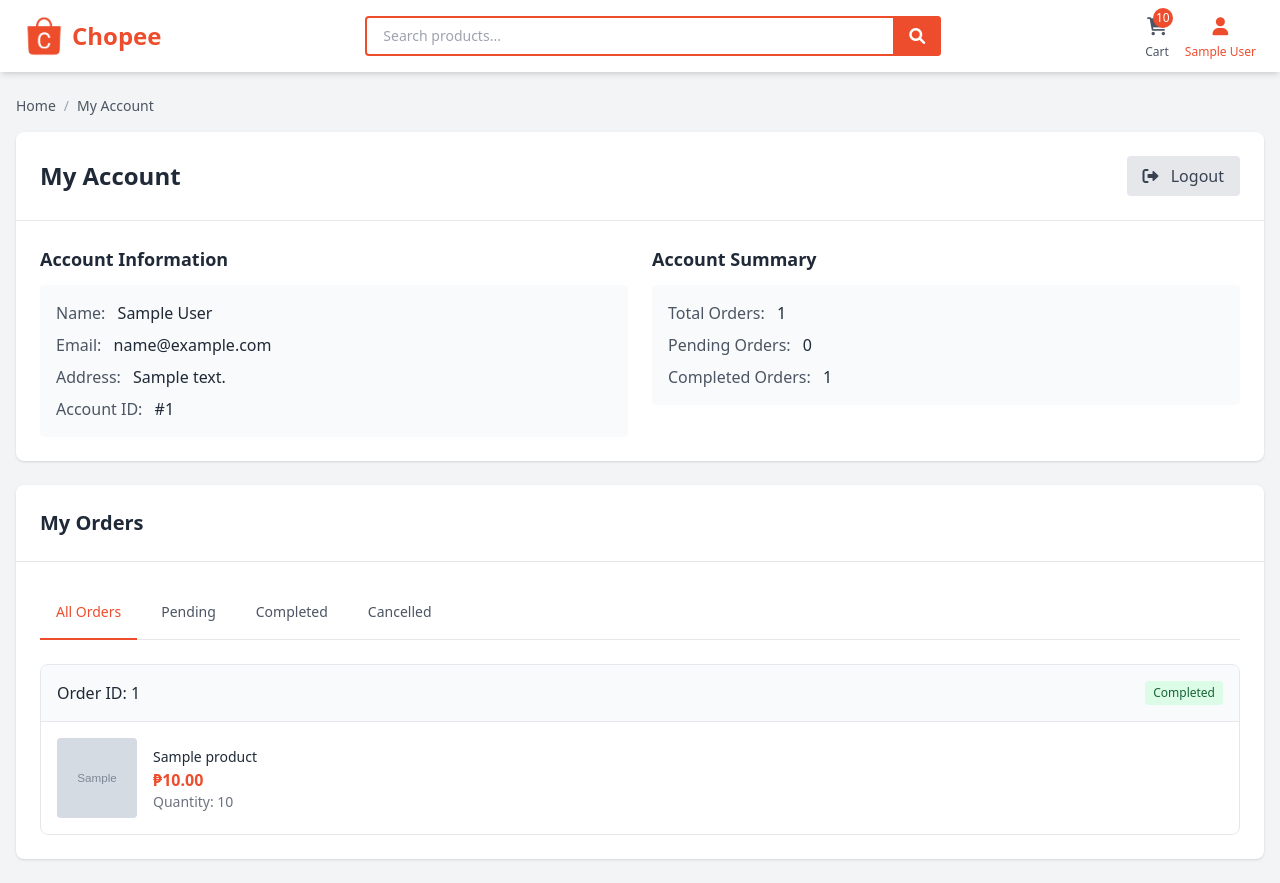
After one commit to ZyrusAlvez/Web-System-Midterm, a PHP site: page /user/account.php in a window 1280 px wide. The commit adds this page. Run offline with PHP 8.4, Linux system fonts and the light colour scheme; the visitor is signed in with stand-in values (Sample User, id 1); tables that the repository leaves empty or names only in its code hold one stand-in row (values such as "Sample post"); grey boxes marked "Sample" are stand-in pictures; some libraries are stand-ins or nearby versions.

Commit message:
account page functionality

```diff
--- /dev/null
+++ b/user/account.php
@@ -0,0 +1,509 @@
+<?php
+session_start();
+include("../connections.php");
+
+if (!isset($connections)) {
+    die("Database connection error.");
+}
+
+// Check if user is logged in
+if (!isset($_SESSION['user_id'])) {
+    header("Location: login.php");
+    exit;
+}
+
+$user_id = $_SESSION['user_id'];
+$user_name = $_SESSION['name'];
+
+// Handle logout
+if (isset($_POST['action']) && $_POST['action'] === 'logout') {
+    session_destroy();
+    header("Location: ../index.php");
+    exit;
+}
+
+// Handle order cancel action
+if (isset($_POST['action']) && $_POST['action'] === 'cancel_order' && isset($_POST['order_id'])) {
+    $order_id = $_POST['order_id'];
+
+    // Update order status to cancelled
+    $cancel_query = "UPDATE orders SET status = 'cancelled' WHERE order_id = ? AND user_id = ? AND status = 'pending'";
+    $stmt = $connections->prepare($cancel_query);
+    $stmt->bind_param("ii", $order_id, $user_id);
+
+    if ($stmt->execute()) {
+        // Set success message
+        $_SESSION['toast_message'] = 'Order successfully cancelled.';
+    } else {
+        $_SESSION['toast_message'] = 'Failed to cancel order. Please try again.';
+    }
+
+    // Redirect to refresh the page
+    header("Location: account.php");
+    exit;
+}
+
+// Handle re-order action
+if (isset($_POST['action']) && $_POST['action'] === 'reorder' && isset($_POST['order_id'])) {
+    $order_id = $_POST['order_id'];
+
+    // Update order status to pending
+    $reorder_query = "UPDATE orders SET status = 'pending' WHERE order_id = ? AND user_id = ? AND status = 'cancelled'";
+    $stmt = $connections->prepare($reorder_query);
+    $stmt->bind_param("ii", $order_id, $user_id);
+
+    if ($stmt->execute()) {
+        // Set success message
+        $_SESSION['toast_message'] = 'Order successfully placed again.';
+    } else {
+        $_SESSION['toast_message'] = 'Failed to re-order. Please try again.';
+    }
+
+    // Redirect to refresh the page
+    header("Location: account.php");
+    exit;
+}
+
+// Fetch user details
+$user_query = "SELECT * FROM users WHERE id = ?";
+$stmt = $connections->prepare($user_query);
+$stmt->bind_param("i", $user_id);
+$stmt->execute();
+$user_result = $stmt->get_result();
+$user = $user_result->fetch_assoc();
+
+// Fetch user's orders with product details
+$orders_query = "SELECT o.*, o.quantity, p.name as product_name, p.price, p.image FROM orders o
+                JOIN products p ON o.product_id = p.id
+                WHERE o.user_id = ?
+                ORDER BY o.order_id DESC";
+$stmt = $connections->prepare($orders_query);
+$stmt->bind_param("i", $user_id);
+$stmt->execute();
+$orders_result = $stmt->get_result();
+$orders = [];
+
+while ($order = $orders_result->fetch_assoc()) {
+    $orders[] = $order;
+}
+
+// Group orders by status
+$pending_orders = array_filter($orders, function($order) { return $order['status'] === 'pending'; });
+$completed_orders = array_filter($orders, function($order) { return $order['status'] === 'completed'; });
+$cancelled_orders = array_filter($orders, function($order) { return $order['status'] === 'cancelled'; });
+
+// Fetch user's cart items count
+$cart_count = 0;
+$cart_query = "SELECT SUM(quantity) as total FROM cart WHERE user_id = ?";
+$stmt = $connections->prepare($cart_query);
+$stmt->bind_param("i", $user_id);
+$stmt->execute();
+$cart_result = $stmt->get_result();
+$cart_data = $cart_result->fetch_assoc();
+if ($cart_data && $cart_data['total']) {
+    $cart_count = $cart_data['total'];
+}
+?>
+
+<!DOCTYPE html>
+<html lang="en">
+<head>
+  <meta charset="UTF-8">
+  <meta name="viewport" content="width=device-width, initial-scale=1.0">
+  <title>My Account | Chopee</title>
+  <link href="https://cdnjs.cloudflare.com/ajax/libs/font-awesome/6.0.0/css/all.min.css" rel="stylesheet">
+  <script src="https://cdn.tailwindcss.com"></script>
+  <script>
+    tailwind.config = {
+      theme: {
+        extend: {
+          colors: {
+            'chopee': {
+              '50': '#fff0eb',
+              '100': '#ffdfd3',
+              '500': '#ee4d2d',
+              '600': '#d23f21',
+            }
+          }
+        }
+      }
+    }
+  </script>
+</head>
+<body class="bg-gray-100 text-gray-800 font-sans m-0 p-0">
+  <!-- Header -->
+  <header class="bg-white shadow-md py-3 px-6 sticky top-0 z-50">
+    <div class="max-w-7xl mx-auto flex justify-between items-center flex-col md:flex-row">
+      <div class="flex items-center justify-center mb-3 md:mb-0">
+        <a href="index.php" class="flex items-center no-underline">
+          <img src="../assets/logo_no_bg.webp" alt="Chopee" class="w-10 h-10">
+          <span class="text-chopee-500 font-semibold text-2xl ml-2">Chopee</span>
+        </a>
+      </div>
+
+      <div class="flex-1 max-w-xl mx-0 md:mx-6 relative w-full">
+        <form action="index.php" method="GET" class="w-full">
+          <input type="text" name="search" class="w-full px-4 py-2 rounded border-2 border-chopee-500 text-sm outline-none transition-all duration-200" placeholder="Search products...">
+          <button type="submit" class="absolute right-0 top-0 h-full bg-chopee-500 border-none text-white px-4 rounded-r cursor-pointer">
+            <i class="fas fa-search"></i>
+          </button>
+        </form>
+      </div>
+
+      <div class="flex gap-4 items-center justify-center mt-3 md:mt-0">
+        <a href="cart.php" class="flex flex-col items-center text-gray-600 no-underline text-xs hover:text-chopee-500 transition-all duration-200 border-none bg-transparent cursor-pointer relative">
+          <i class="fas fa-shopping-cart text-lg mb-1"></i>
+          <span>Cart</span>
+          <?php if ($cart_count > 0): ?>
+          <span class="absolute -top-1 -right-1 bg-chopee-500 text-white rounded-full text-xs w-5 h-5 flex items-center justify-center">
+            <?php echo $cart_count; ?>
+          </span>
+          <?php endif; ?>
+        </a>
+        <div class="flex flex-col items-center text-chopee-500 no-underline text-xs transition-all duration-200">
+          <i class="fas fa-user text-lg mb-1"></i>
+          <span><?php echo htmlspecialchars($user_name); ?></span>
+        </div>
+      </div>
+    </div>
+  </header>
+
+  <!-- Main Content -->
+  <div class="max-w-7xl mx-auto my-6 px-4">
+    <!-- Breadcrumb -->
+    <div class="flex items-center text-sm mb-4 text-gray-600">
+      <a href="index.php" class="text-gray-600 no-underline hover:text-chopee-500 transition-colors duration-200">Home</a>
+      <span class="mx-2 text-gray-400">/</span>
+      <span>My Account</span>
+    </div>
+
+    <!-- Account Details -->
+    <div class="bg-white rounded-lg shadow overflow-hidden mb-6">
+      <div class="p-6 border-b">
+        <div class="flex justify-between items-center">
+          <h1 class="text-2xl font-semibold text-gray-800">My Account</h1>
+          <form method="POST" onsubmit="return confirm('Are you sure you want to logout?');">
+            <input type="hidden" name="action" value="logout">
+            <button type="submit" class="bg-gray-200 hover:bg-gray-300 text-gray-700 font-medium py-2 px-4 rounded transition-colors duration-200">
+              <i class="fas fa-sign-out-alt mr-2"></i> Logout
+            </button>
+          </form>
+        </div>
+      </div>
+
+      <div class="p-6">
+        <div class="grid grid-cols-1 md:grid-cols-2 gap-6">
+          <div>
+            <h2 class="text-lg font-semibold mb-3 text-gray-800">Account Information</h2>
+            <div class="bg-gray-50 p-4 rounded">
+              <div class="mb-2">
+                <span class="text-gray-600 font-medium">Name:</span>
+                <span class="ml-2"><?php echo htmlspecialchars($user['name']); ?></span>
+              </div>
+              <div class="mb-2">
+                <span class="text-gray-600 font-medium">Email:</span>
+                <span class="ml-2"><?php echo htmlspecialchars($user['email']); ?></span>
+              </div>
+              <div class="mb-2">
+                <span class="text-gray-600 font-medium">Address:</span>
+                <span class="ml-2"><?php echo htmlspecialchars($user['address']); ?></span>
+              </div>
+              <div>
+                <span class="text-gray-600 font-medium">Account ID:</span>
+                <span class="ml-2">#<?php echo $user_id; ?></span>
+              </div>
+            </div>
+          </div>
+
+          <div>
+            <h2 class="text-lg font-semibold mb-3 text-gray-800">Account Summary</h2>
+            <div class="bg-gray-50 p-4 rounded">
+              <div class="mb-2">
+                <span class="text-gray-600 font-medium">Total Orders:</span>
+                <span class="ml-2"><?php echo count($orders); ?></span>
+              </div>
+              <div class="mb-2">
+                <span class="text-gray-600 font-medium">Pending Orders:</span>
+                <span class="ml-2"><?php echo count($pending_orders); ?></span>
+              </div>
+              <div>
+                <span class="text-gray-600 font-medium">Completed Orders:</span>
+                <span class="ml-2"><?php echo count($completed_orders); ?></span>
+              </div>
+            </div>
+          </div>
+        </div>
+      </div>
+    </div>
+
+    <!-- Orders Tracking -->
+    <div class="bg-white rounded-lg shadow overflow-hidden">
+      <div class="p-6 border-b">
+        <h2 class="text-xl font-semibold text-gray-800">My Orders</h2>
+      </div>
+
+      <div class="p-6">
+        <?php if (empty($orders)): ?>
+          <div class="text-center py-8">
+            <i class="fas fa-shopping-bag text-gray-300 text-5xl mb-4"></i>
+            <p class="text-gray-500">You haven't placed any orders yet</p>
+            <a href="index.php" class="inline-block mt-4 bg-chopee-500 text-white py-2 px-4 rounded">Start Shopping</a>
+          </div>
+        <?php else: ?>
+          <!-- Order Tabs -->
+          <div class="border-b mb-6">
+            <ul class="flex flex-wrap -mb-px" id="order-tabs" role="tablist">
+              <li class="mr-2" role="presentation">
+                <button class="inline-block p-4 border-b-2 border-chopee-500 text-chopee-500 font-medium text-sm" id="all-tab" data-target="all-orders" type="button" role="tab" aria-selected="true">
+                  All Orders
+                </button>
+              </li>
+              <li class="mr-2" role="presentation">
+                <button class="inline-block p-4 border-b-2 border-transparent hover:border-gray-300 text-gray-600 hover:text-gray-700 font-medium text-sm" id="pending-tab" data-target="pending-orders" type="button" role="tab" aria-selected="false">
+                  Pending
+                </button>
+              </li>
+              <li class="mr-2" role="presentation">
+                <button class="inline-block p-4 border-b-2 border-transparent hover:border-gray-300 text-gray-600 hover:text-gray-700 font-medium text-sm" id="completed-tab" data-target="completed-orders" type="button" role="tab" aria-selected="false">
+                  Completed
+                </button>
+              </li>
+              <li role="presentation">
+                <button class="inline-block p-4 border-b-2 border-transparent hover:border-gray-300 text-gray-600 hover:text-gray-700 font-medium text-sm" id="cancelled-tab" data-target="cancelled-orders" type="button" role="tab" aria-selected="false">
+                  Cancelled
+                </button>
+              </li>
+            </ul>
+          </div>
+
+          <!-- All Orders Tab Content -->
+          <div id="all-orders" class="tab-content block">
+            <div class="space-y-4">
+              <?php foreach ($orders as $order): ?>
+                <div class="border rounded-lg overflow-hidden">
+                  <div class="bg-gray-50 p-4 flex justify-between items-center border-b">
+                    <div>
+                      <div class="font-medium">Order ID: <?php echo $order['order_id']; ?></div>
+                    </div>
+                    <div class="flex items-center">
+                      <?php if ($order['status'] === 'pending'): ?>
+                        <span class="bg-blue-100 text-blue-800 px-2 py-1 rounded text-xs font-medium">Pending</span>
+                        <form method="POST" class="ml-2" onsubmit="return confirm('Are you sure you want to cancel this order?');">
+                          <input type="hidden" name="action" value="cancel_order">
+                          <input type="hidden" name="order_id" value="<?php echo $order['order_id']; ?>">
+                          <button type="submit" class="bg-gray-200 hover:bg-gray-300 text-gray-700 px-2 py-1 rounded text-xs font-medium">Cancel</button>
+                        </form>
+                      <?php elseif ($order['status'] === 'completed'): ?>
+                        <span class="bg-green-100 text-green-800 px-2 py-1 rounded text-xs font-medium">Completed</span>
+                      <?php elseif ($order['status'] === 'cancelled'): ?>
+                        <span class="bg-red-100 text-red-800 px-2 py-1 rounded text-xs font-medium">Cancelled</span>
+                        <form method="POST" class="ml-2">
+                          <input type="hidden" name="action" value="reorder">
+                          <input type="hidden" name="order_id" value="<?php echo $order['order_id']; ?>">
+                          <button type="submit" class="bg-chopee-500 hover:bg-chopee-600 text-white px-2 py-1 rounded text-xs font-medium">Order Again</button>
+                        </form>
+                      <?php endif; ?>
+                    </div>
+                  </div>
+                  <div class="p-4 flex items-center">
+                    <a href="product_detail.php?id=<?php echo $order['product_id']; ?>" class="w-20 h-20 bg-gray-100 rounded overflow-hidden block">
+                      <img src="../<?php echo $order['image']; ?>" alt="<?php echo $order['product_name']; ?>" class="w-full h-full object-cover">
+                    </a>
+                    <div class="ml-4 flex-1">
+                      <a href="product_detail.php?id=<?php echo $order['product_id']; ?>" class="font-medium text-sm mb-1 hover:text-chopee-500 transition-colors duration-200">
+                        <?php echo $order['product_name']; ?>
+                      </a>
+                      <div class="text-chopee-500 font-semibold">₱<?php echo number_format($order['price'], 2); ?></div>
+                      <div class="text-gray-500 text-sm">Quantity: <?php echo $order['quantity']; ?></div>
+                    </div>
+                  </div>
+                </div>
+              <?php endforeach; ?>
+            </div>
+          </div>
+
+          <!-- Pending Orders Tab Content -->
+          <div id="pending-orders" class="tab-content hidden">
+            <?php if (empty($pending_orders)): ?>
+              <div class="text-center py-6">
+                <p class="text-gray-500">No pending orders</p>
+              </div>
+            <?php else: ?>
+              <div class="space-y-4">
+                <?php foreach ($pending_orders as $order): ?>
+                  <div class="border rounded-lg overflow-hidden">
+                    <div class="bg-gray-50 p-4 flex justify-between items-center border-b">
+                      <div>
+                        <div class="font-medium">Order #<?php echo $order['order_id']; ?></div>
+                      </div>
+                      <div class="flex items-center">
+                        <span class="bg-blue-100 text-blue-800 px-2 py-1 rounded text-xs font-medium">Pending</span>
+                        <form method="POST" class="ml-2" onsubmit="return confirm('Are you sure you want to cancel this order?');">
+                          <input type="hidden" name="action" value="cancel_order">
+                          <input type="hidden" name="order_id" value="<?php echo $order['order_id']; ?>">
+                          <button type="submit" class="bg-gray-200 hover:bg-gray-300 text-gray-700 px-2 py-1 rounded text-xs font-medium">Cancel</button>
+                        </form>
+                      </div>
+                    </div>
+                    <div class="p-4 flex items-center">
+                      <a href="product_detail.php?id=<?php echo $order['product_id']; ?>" class="w-20 h-20 bg-gray-100 rounded overflow-hidden block">
+                        <img src="../<?php echo $order['image']; ?>" alt="<?php echo $order['product_name']; ?>" class="w-full h-full object-cover">
+                      </a>
+                      <div class="ml-4 flex-1">
+                        <a href="product_detail.php?id=<?php echo $order['product_id']; ?>" class="font-medium text-sm mb-1 hover:text-chopee-500 transition-colors duration-200">
+                          <?php echo $order['product_name']; ?>
+                        </a>
+                        <div class="text-chopee-500 font-semibold">₱<?php echo number_format($order['price'], 2); ?></div>
+                        <div class="text-gray-500 text-sm">Quantity: <?php echo $order['quantity']; ?></div>
+                      </div>
+                    </div>
+                  </div>
+                <?php endforeach; ?>
+              </div>
+            <?php endif; ?>
+          </div>
+
+          <!-- Completed Orders Tab Content -->
+          <div id="completed-orders" class="tab-content hidden">
+            <?php if (empty($completed_orders)): ?>
+              <div class="text-center py-6">
+                <p class="text-gray-500">No completed orders</p>
+              </div>
+            <?php else: ?>
+              <div class="space-y-4">
+                <?php foreach ($completed_orders as $order): ?>
+                  <div class="border rounded-lg overflow-hidden">
+                    <div class="bg-gray-50 p-4 flex justify-between items-center border-b">
+                      <div>
+                        <div class="font-medium">Order #<?php echo $order['order_id']; ?></div>
+                      </div>
+                      <div class="flex items-center">
+                        <span class="bg-green-100 text-green-800 px-2 py-1 rounded text-xs font-medium">Completed</span>
+                      </div>
+                    </div>
+                    <div class="p-4 flex items-center">
+                      <a href="product_detail.php?id=<?php echo $order['product_id']; ?>" class="w-20 h-20 bg-gray-100 rounded overflow-hidden block">
+                        <img src="../<?php echo $order['image']; ?>" alt="<?php echo $order['product_name']; ?>" class="w-full h-full object-cover">
+                      </a>
+                      <div class="ml-4 flex-1">
+                        <a href="product_detail.php?id=<?php echo $order['product_id']; ?>" class="font-medium text-sm mb-1 hover:text-chopee-500 transition-colors duration-200">
+                          <?php echo $order['product_name']; ?>
+                        </a>
+                        <div class="text-chopee-500 font-semibold">₱<?php echo number_format($order['price'], 2); ?></div>
+                        <div class="text-gray-500 text-sm">Quantity: <?php echo $order['quantity']; ?></div>
+                      </div>
+                    </div>
+                  </div>
+                <?php endforeach; ?>
+              </div>
+            <?php endif; ?>
+          </div>
+
+          <!-- Cancelled Orders Tab Content -->
+          <div id="cancelled-orders" class="tab-content hidden">
+            <?php if (empty($cancelled_orders)): ?>
+              <div class="text-center py-6">
+                <p class="text-gray-500">No cancelled orders</p>
+              </div>
+            <?php else: ?>
+              <div class="space-y-4">
+                <?php foreach ($cancelled_orders as $order): ?>
+                  <div class="border rounded-lg overflow-hidden">
+                    <div class="bg-gray-50 p-4 flex justify-between items-center border-b">
+                      <div>
+                        <div class="font-medium">Order #<?php echo $order['order_id']; ?></div>
+                      </div>
+                      <div class="flex items-center">
+                        <span class="bg-red-100 text-red-800 px-2 py-1 rounded text-xs font-medium">Cancelled</span>
+                        <form method="POST" class="ml-2">
+                          <input type="hidden" name="action" value="reorder">
+                          <input type="hidden" name="order_id" value="<?php echo $order['order_id']; ?>">
+                          <button type="submit" class="bg-chopee-500 hover:bg-chopee-600 text-white px-2 py-1 rounded text-xs font-medium">Order Again</button>
+                        </form>
+                      </div>
+                    </div>
+                    <div class="p-4 flex items-center">
+                      <a href="product_detail.php?id=<?php echo $order['product_id']; ?>" class="w-20 h-20 bg-gray-100 rounded overflow-hidden block">
+                        <img src="../<?php echo $order['image']; ?>" alt="<?php echo $order['product_name']; ?>" class="w-full h-full object-cover">
+                      </a>
+                      <div class="ml-4 flex-1">
+                        <a href="product_detail.php?id=<?php echo $order['product_id']; ?>" class="font-medium text-sm mb-1 hover:text-chopee-500 transition-colors duration-200">
+                          <?php echo $order['product_name']; ?>
+                        </a>
+                        <div class="text-chopee-500 font-semibold">₱<?php echo number_format($order['price'], 2); ?></div>
+                        <div class="text-gray-500 text-sm">Quantity: <?php echo $order['quantity']; ?></div>
+                      </div>
+                    </div>
+                  </div>
+                <?php endforeach; ?>
+              </div>
+            <?php endif; ?>
+          </div>
+        <?php endif; ?>
+      </div>
+    </div>
+  </div>
+
+  <!-- Toast Notification -->
+  <div id="toast" class="fixed bottom-4 right-4 bg-gray-800 text-white px-4 py-2 rounded shadow-lg transition-opacity duration-300 opacity-0 pointer-events-none z-50">
+    <span id="toast-message"></span>
+  </div>
+
+  <!-- JavaScript -->
+  <script>
+    document.addEventListener('DOMContentLoaded', function() {
+      // Tab functionality
+      const tabs = document.querySelectorAll('#order-tabs button');
+      const tabContents = document.querySelectorAll('.tab-content');
+
+      tabs.forEach(tab => {
+        tab.addEventListener('click', function() {
+          // Remove active state from all tabs
+          tabs.forEach(t => {
+            t.classList.remove('border-chopee-500', 'text-chopee-500');
+            t.classList.add('border-transparent', 'text-gray-600', 'hover:border-gray-300', 'hover:text-gray-700');
+          });
+
+          // Add active state to clicked tab
+          this.classList.remove('border-transparent', 'text-gray-600', 'hover:border-gray-300', 'hover:text-gray-700');
+          this.classList.add('border-chopee-500', 'text-chopee-500');
+
+          // Hide all tab contents
+          tabContents.forEach(content => {
+            content.classList.add('hidden');
+            content.classList.remove('block');
+          });
+
+          // Show clicked tab content
+          const targetContent = document.getElementById(this.dataset.target);
+          if (targetContent) {
+            targetContent.classList.remove('hidden');
+            targetContent.classList.add('block');
+          }
+        });
+      });
+
+      // Display toast notification if message exists
+      <?php if (isset($_SESSION['toast_message'])): ?>
+        showToast("<?php echo $_SESSION['toast_message']; ?>");
+        <?php unset($_SESSION['toast_message']); ?>
+      <?php endif; ?>
+
+      // Toast notification function
+      function showToast(message) {
+        const toast = document.getElementById('toast');
+        const toastMessage = document.getElementById('toast-message');
+
+        toastMessage.textContent = message;
+        toast.classList.remove('opacity-0');
+        toast.classList.add('opacity-100');
+
+        setTimeout(() => {
+          toast.classList.remove('opacity-100');
+          toast.classList.add('opacity-0');
+        }, 3000);
+      }
+    });
+  </script>
+</body>
+</html>
```
Also changed, not shown: user/product_detail.php (+20 -8 lines), README.md (added).
